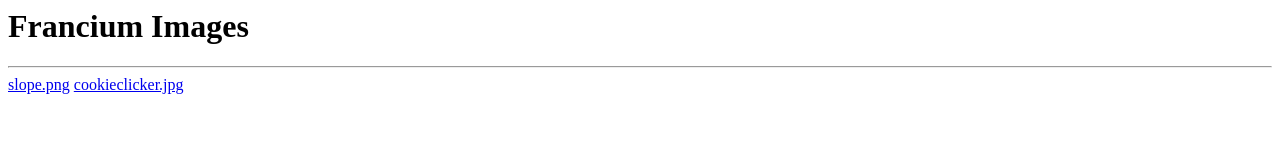
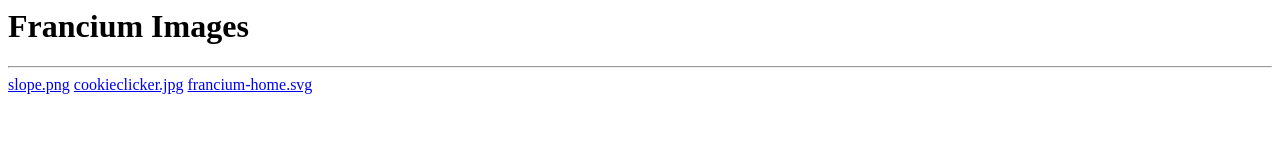
Before and after one commit to franciumstatic/img, a plain HTML site: page index.html in a window 1280 px wide. Drawn offline with Linux system fonts and the light colour scheme.

Commit message:
Update index.html

```diff
--- a/index.html
+++ b/index.html
@@ -2,3 +2,4 @@
 <hr>
 <a href="slope.png">slope.png</a>
 <a href="cookieclicker.jpg">cookieclicker.jpg</a>
+<a href="francium-home.svg">francium-home.svg</a>
```
